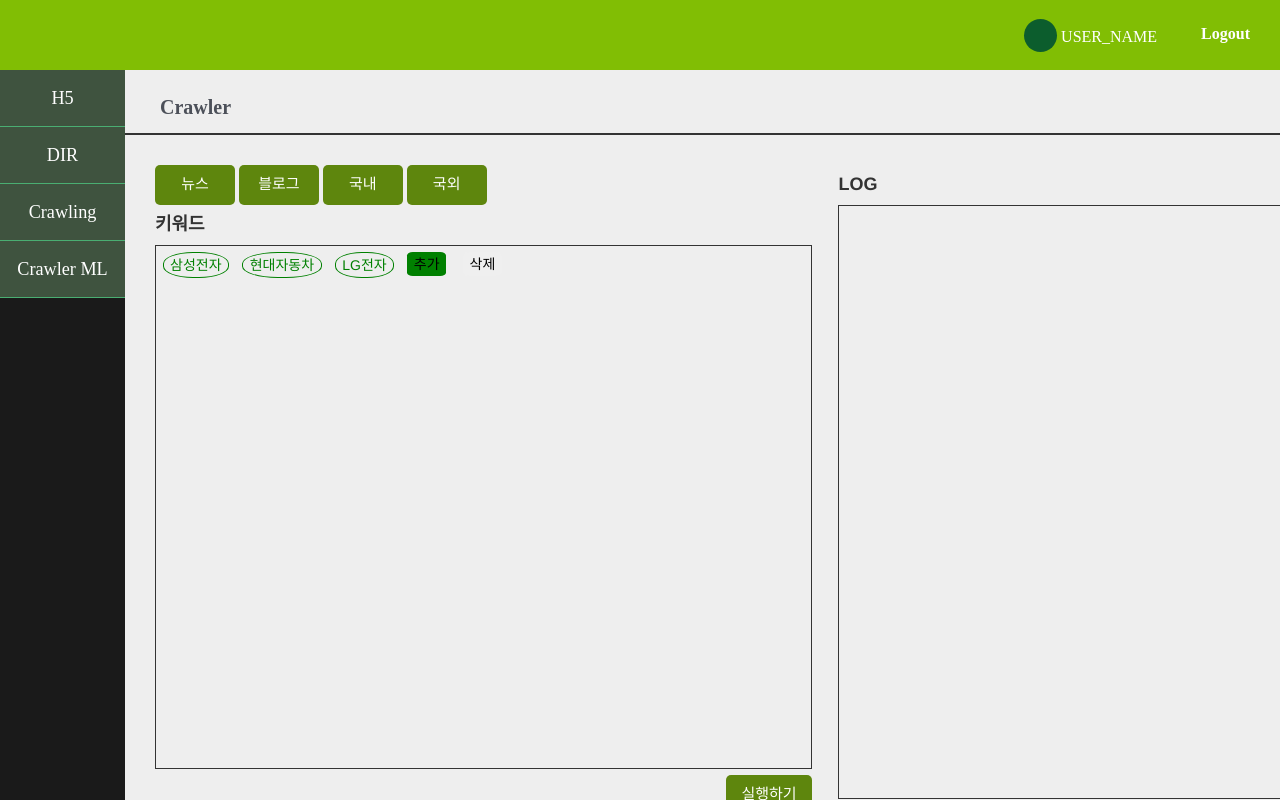
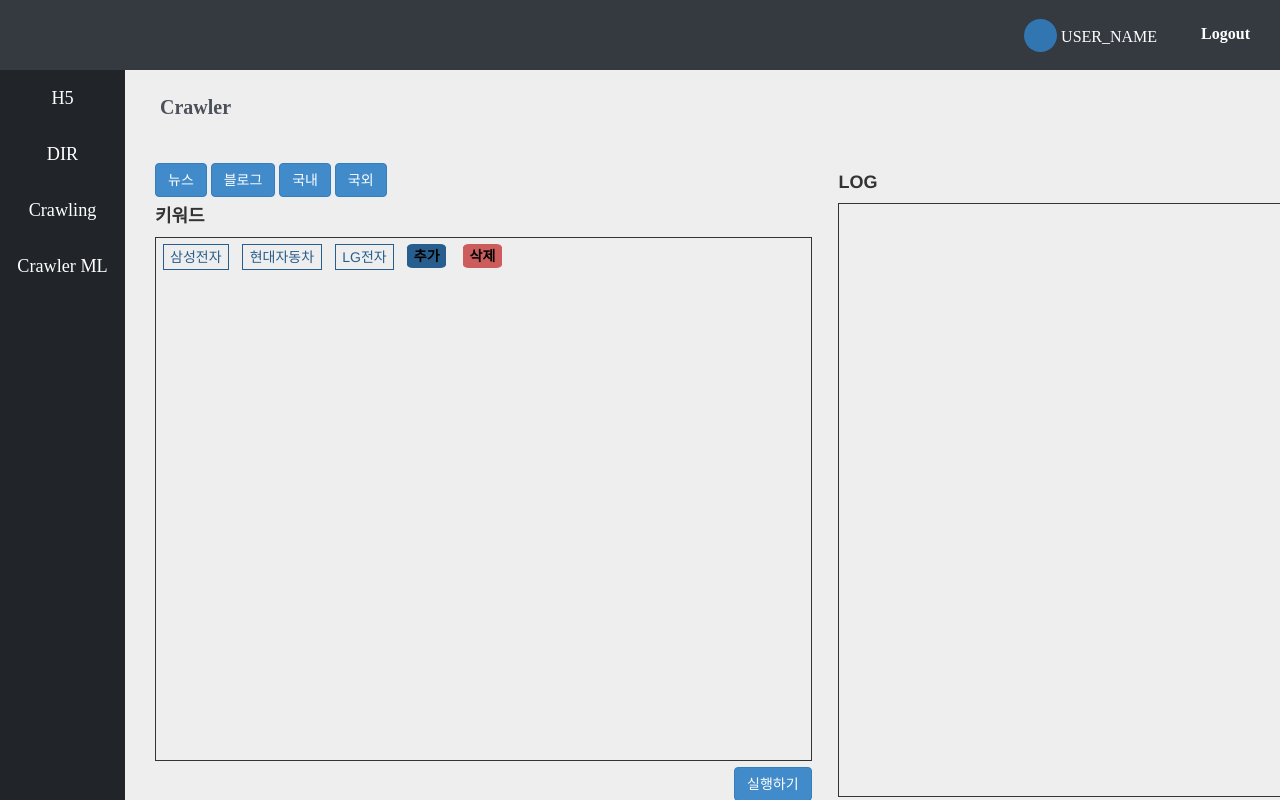
Before and after one commit to taihoinst01/hdf5Test, a Django app: page /crawling in a window 1280 px wide. Run offline with Django 3.2, Linux system fonts and the light colour scheme; some libraries are stand-ins or nearby versions.

Commit message:
css 수정 - 한기훈

```diff
--- a/hdf5Test/hdf5Test/app/static/app/content/crawler.css
+++ b/hdf5Test/hdf5Test/app/static/app/content/crawler.css
@@ -60,24 +60,25 @@
 
 .crawler_keyword_create {
     float: left;
-    border: 1px solid green;
+    border: 1px solid #285e8e;
     margin: 1% 1% 1% 1%;
-    border-radius: 45%;
-    color: green;
+    color: #285e8e;
     padding: 0.3% 1% 0.3% 1%;
 }
 
 .crawler_keyword_insert {
-    background-color:green;
+    background-color: #285e8e;
     margin: 1% 1% 1% 1%;
     border-radius: 15%;
     padding: 0.3% 1% 0.3% 1%;
+    font-weight: bold;
 }
 .crawler_keyword_delete {
-
+    background-color: indianred;
     margin: 1% 1% 1% 1%;
     border-radius: 15%;
     padding: 0.3% 1% 0.3% 1%;
+    font-weight: bold;
 }
 .crawler_keyword_btn_group {
 
--- a/hdf5Test/hdf5Test/app/static/app/content/header.css
+++ b/hdf5Test/hdf5Test/app/static/app/content/header.css
@@ -6,7 +6,7 @@
     width: 100%;
     min-width: 1031px;
     height: 70px;
-    background-color: #81BE04;
+    background-color: #343a40 !important;
     z-index: 2;
 }
     #header h1 {
@@ -81,7 +81,7 @@
     width: 33px;
     height: 33px;
     display: inline-block;
-    background-color: #0c5d2d;
+    background-color: #3276b1;
     border-radius: 50%;
     top: 10px;
     position: relative;
--- a/hdf5Test/hdf5Test/app/static/app/content/leftSideBar.css
+++ b/hdf5Test/hdf5Test/app/static/app/content/leftSideBar.css
@@ -3,7 +3,7 @@
     width: 125px;
     /* height: 869px; */
     height: calc(100% - 70px);
-    background-color: #1A1A1A;
+    background-color: #212529;
     display: flex;
     flex-direction: column;
     top: 70px;
@@ -30,10 +30,8 @@ dl, ul, ol, li {
             font-family: 'NanumGothicB';
             text-align: center;
             font-size: 1.3em;
-            background: #3f533f;
-            border-bottom: 0.5px solid #4aae72;
         }
 
-            .lnb-box ul a li:hover {
-                background-color: #4d5059;
-            }
+a:hover {
+    text-decoration: none
+}
--- a/hdf5Test/hdf5Test/app/templates/app/crawling.html
+++ b/hdf5Test/hdf5Test/app/templates/app/crawling.html
@@ -6,13 +6,13 @@
         <div class="content_title_icon content_icon"></div>
         <div class="content_title1">Crawler </div>
     </div>
-    <div class="crawler_line"></div>
+
     <div class="content_main" style="height : 91.7% !important;">
         <div class="crawler_main_left">
-            <button class="button_h5 btnK01">뉴스</button>
-            <button class="button_h5 btnK01">블로그</button>
-            <button class="button_h5 btnK01">국내</button>
-            <button class="button_h5 btnK01">국외</button>
+            <button class="btn btn-primary">뉴스</button>
+            <button class="btn btn-primary">블로그</button>
+            <button class="btn btn-primary">국내</button>
+            <button class="btn btn-primary">국외</button>
 
             <div class="crawler_keyword">
                 <h4 class="crawler_keyword_text">키워드</h4>
@@ -28,7 +28,7 @@
 
                 </div>
                 <div>
-                    <button class="crawler_start_btn button_h5 btnK01" id="crawlerStart">실행하기</button>
+                    <button class="crawler_start_btn btn btn-primary" id="crawlerStart">실행하기</button>
                 </div>
             </div>
         </div>
```
Also changed, not shown: hdf5Test/hdf5Test/app/templates/app/crawlerML.html (+4 -4 lines), hdf5Test/hdf5Test/app/templates/app/index.html (+11 -8 lines), hdf5Test/hdf5Test/app/templates/app/normalDir.html (+8 -7 lines).
